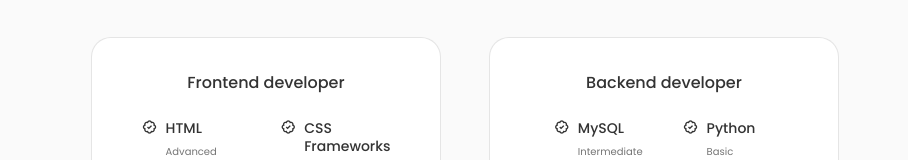
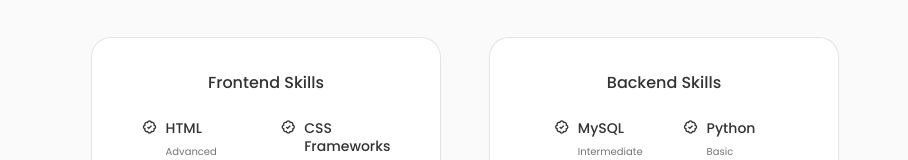
Before and after one commit to rtnolasco/react-JS-usable, a React (Create React App) app: page / in a window 1280 px wide. Shown: the part 1537-1697 px from the top of the page, without its empty margins (175-1083 px from the left). Built offline with nearby package versions, Linux system fonts and the light colour scheme.

Commit message:
change title on skills

```diff
--- a/src/components/skills/Backend.jsx
+++ b/src/components/skills/Backend.jsx
@@ -3,7 +3,7 @@ import React from 'react';
 const Backend = () => {
 	return (
 		<div className="skills__content">
-			<h3 className="skills__title">Backend developer</h3>
+			<h3 className="skills__title">Backend Skills</h3>
 			<div className="skills__box">
 				<div className="skills__group">
 					<div className="skills__data">
--- a/src/components/skills/Frontend.jsx
+++ b/src/components/skills/Frontend.jsx
@@ -3,7 +3,7 @@ import React from 'react';
 const Frontend = () => {
 	return (
 		<div className="skills__content">
-			<h3 className="skills__title">Frontend developer</h3>
+			<h3 className="skills__title">Frontend Skills</h3>
 
 			<div className="skills__box">
 				<div className="skills__group">
```
